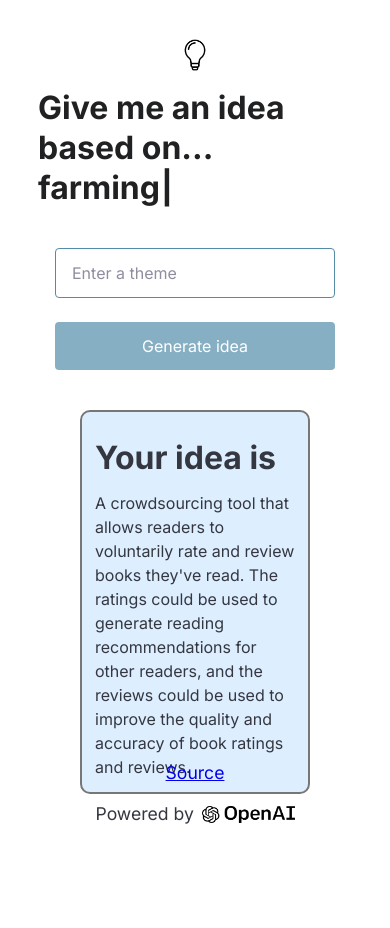
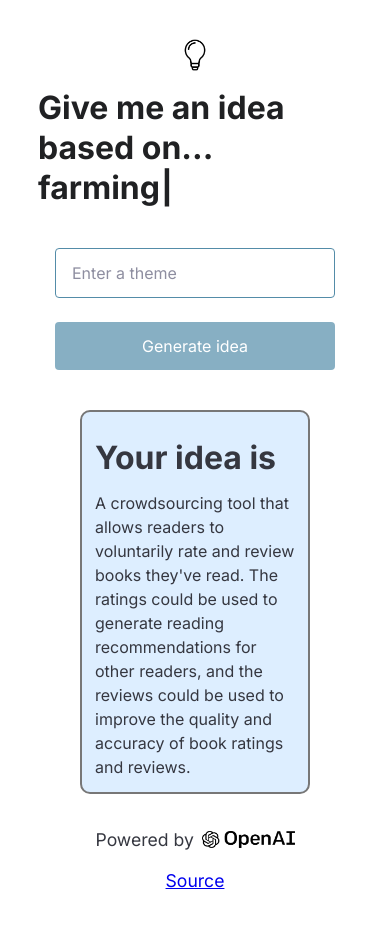
Before and after one commit to jeffrey-zang/hackathon-idea-generator, a Next.js app: page / in a window 390 px wide. Shown: the top 928 px of the page. Before the commit the page ends 844 px from the top, so only its background shows below. Built offline with nearby package versions, Linux system fonts and the light colour scheme.

Commit message:
fix phone

```diff
--- a/pages/index.js
+++ b/pages/index.js
@@ -62,10 +62,10 @@ export default function Home() {
           {(result == '' || !result) ? "A crowdsourcing tool that allows readers to voluntarily rate and review books they've read. The ratings could be used to generate reading recommendations for other readers, and the reviews could be used to improve the quality and accuracy of book ratings and reviews." : result}
         </div>
         <div className={styles.footer}>
-          <a href='https://github.com/jeffrey-zang/hackathon-idea-generator'>Source</a>
           <p>Powered by
             <img src='/openai.png' className={styles.openai} />
           </p>
+          <a href='https://github.com/jeffrey-zang/hackathon-idea-generator'>Source</a>
         </div>
       </main>
     </div>
--- a/pages/index.module.css
+++ b/pages/index.module.css
@@ -71,9 +71,8 @@
 }
 
 .main .footer {
+  margin-top: 1rem;
   font-size: 1.1rem;
-  position: absolute;
-  bottom: 0;
   text-align: center;
 }
 .main .footer p {
```
